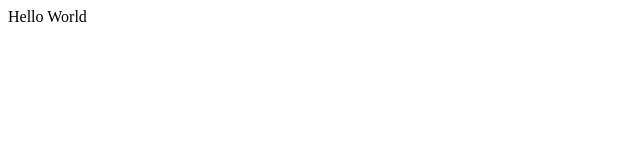
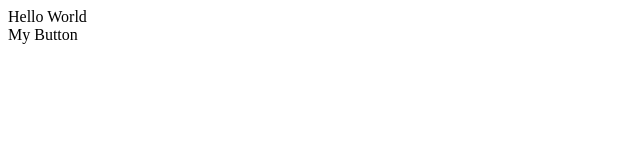
Before and after one commit to leroy-douglas/basic-webpage, a plain HTML site: page index.html in a window 1280 px wide. Shown: the full height of the page, 0-640 px from the left. Drawn offline with Linux system fonts and the light colour scheme.

Commit message:
changed index.html

```diff
--- a/index.html
+++ b/index.html
@@ -1,4 +1,5 @@
 <!DOCTYPE html>
+
 
   <head>
     <meta charset="utf-8">
@@ -14,6 +15,7 @@
     <div>
       Hello World
     </div>
+    <buttoni id="myButton">My Button</button>
 
     <script src="" async defer></script>
   </body>
```
